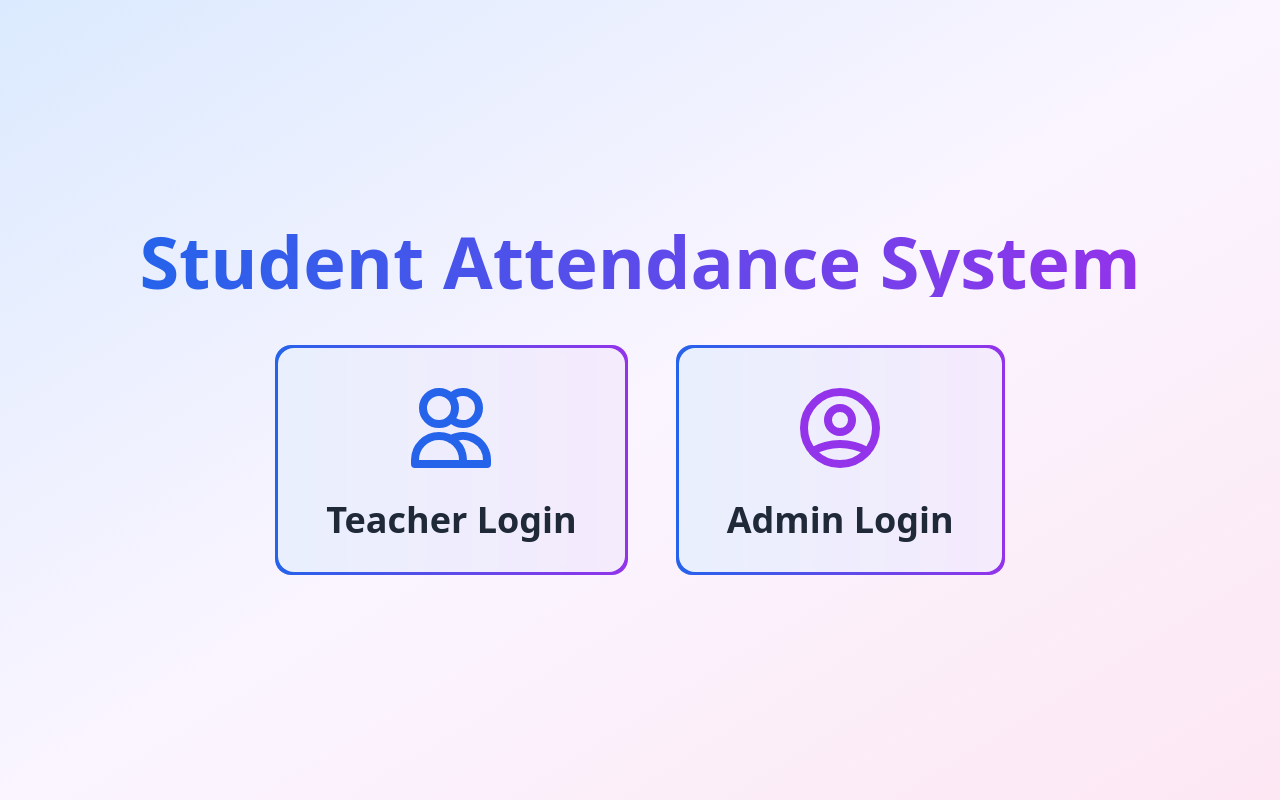
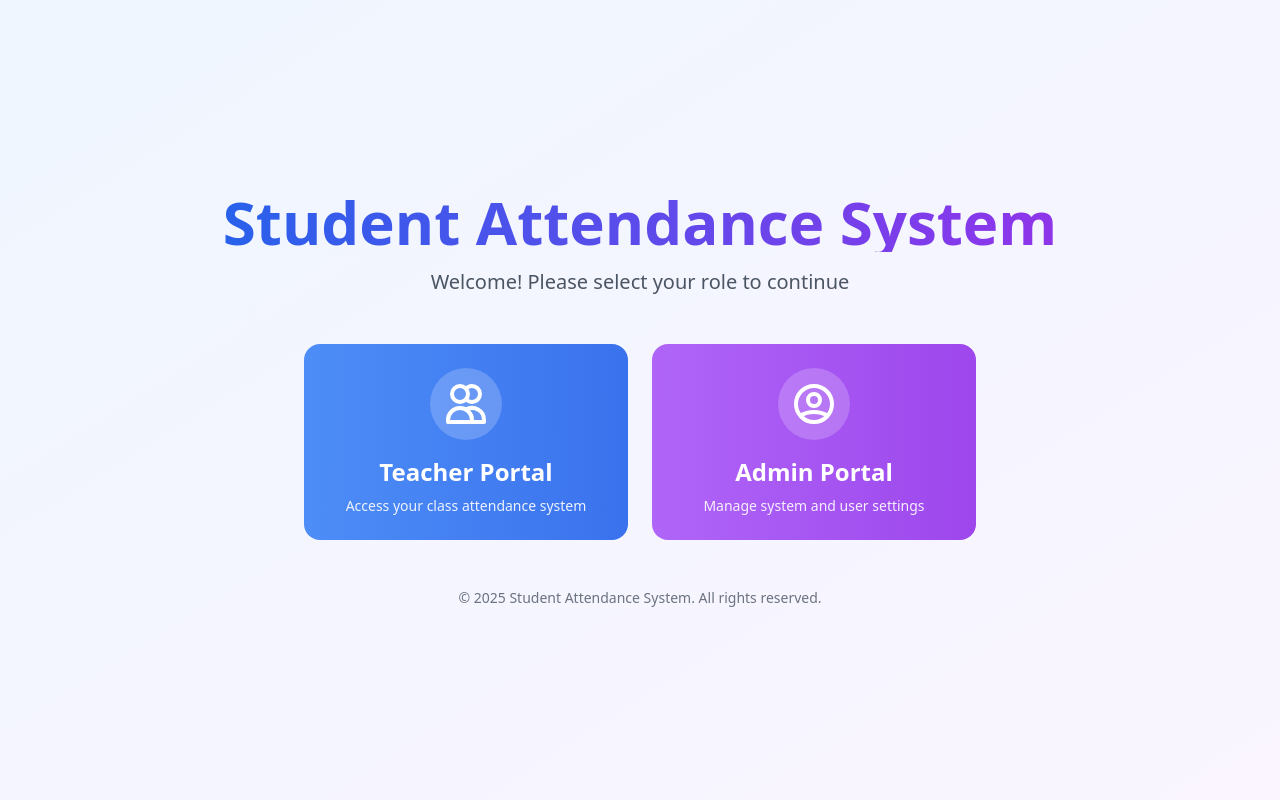
Before and after one commit to ShubhamDindorkar/raj-atd, a React (Vite) app: page / in a window 1280 px wide. Built offline with nearby package versions, Linux system fonts and the light colour scheme.

Commit message:
restored landing page

```diff
--- a/src/components/LandingPage.jsx
+++ b/src/components/LandingPage.jsx
@@ -1,62 +1,64 @@
 import React from 'react';
 import { useNavigate } from 'react-router-dom';
-import { motion } from 'framer-motion';
 
 const LandingPage = () => {
   const navigate = useNavigate();
 
   return (
-    <div className="min-h-screen flex items-center justify-center
-                    bg-gradient-to-br from-blue-100 via-purple-50 to-pink-100
-                    dark:from-blue-950 dark:via-purple-900 dark:to-gray-900
-                    transition-colors duration-300">
-      <div className="max-w-7xl mx-auto px-8 py-12 text-center">
-        <motion.div
-          initial={{ opacity: 0, y: 20 }}
-          animate={{ opacity: 1, y: 0 }}
-          className="space-y-12"
-        >
-          <h1 className="text-7xl font-bold bg-gradient-to-r from-blue-600 to-purple-600
-                         text-transparent bg-clip-text mb-8">
+    <div className="min-h-screen bg-gradient-to-br from-blue-50 to-purple-50 flex items-center justify-center p-4">
+      <div className="max-w-4xl w-full mx-auto">
+        <div className="text-center mb-12">
+          <h1 className="text-5xl md:text-6xl font-bold mb-4 bg-gradient-to-r from-blue-600 to-purple-600 text-transparent bg-clip-text">
             Student Attendance System
           </h1>
+          <p className="text-gray-600 text-lg md:text-xl">
+            Welcome! Please select your role to continue
+          </p>
+        </div>
 
-          <div className="flex justify-center gap-12 mt-16">
-            <motion.button
-              whileHover={{ scale: 1.05 }}
-              whileTap={{ scale: 0.95 }}
+        <div className="grid md:grid-cols-2 gap-6 max-w-2xl mx-auto">
+          {/* Teacher Card */}
+          <button
             onClick={() => navigate('/teacher-login')}
-              className="group relative p-[3px] rounded-2xl bg-gradient-to-r from-blue-600 to-purple-600"
+            className="group relative overflow-hidden rounded-2xl transition-all duration-300 hover:shadow-xl hover:-translate-y-1 focus:outline-none focus:ring-2 focus:ring-blue-500 focus:ring-offset-2"
           >
-              <div className="px-12 py-8 rounded-2xl bg-white/90 dark:bg-gray-800/90 backdrop-blur-sm">
-                <div className="flex flex-col items-center gap-6">
-                  <svg className="w-24 h-24 text-blue-600 dark:text-blue-400" fill="none" stroke="currentColor" viewBox="0 0 24 24">
+            <div className="absolute inset-0 bg-gradient-to-r from-blue-500 to-blue-600 opacity-90 group-hover:opacity-100 transition-opacity" />
+            <div className="relative p-6 flex flex-col items-center">
+              <div className="p-3 bg-white/20 rounded-full mb-4">
+                <svg className="w-12 h-12 text-white" fill="none" stroke="currentColor" viewBox="0 0 24 24">
                   <path strokeLinecap="round" strokeLinejoin="round" strokeWidth={2}
                     d="M12 4.354a4 4 0 110 5.292M15 21H3v-1a6 6 0 0112 0v1zm0 0h6v-1a6 6 0 00-9-5.197M13 7a4 4 0 11-8 0 4 4 0 018 0z" />
                 </svg>
-                  <span className="text-4xl font-bold text-gray-800 dark:text-white">Teacher Login</span>
               </div>
+              <h2 className="text-2xl font-bold text-white mb-2">Teacher Portal</h2>
+              <p className="text-white/90 text-sm">Access your class attendance system</p>
             </div>
-            </motion.button>
+          </button>
 
-            <motion.button
-              whileHover={{ scale: 1.05 }}
-              whileTap={{ scale: 0.95 }}
+          {/* Admin Card */}
+          <button
             onClick={() => navigate('/admin-login')}
-              className="group relative p-[3px] rounded-2xl bg-gradient-to-r from-blue-600 to-purple-600"
+            className="group relative overflow-hidden rounded-2xl transition-all duration-300 hover:shadow-xl hover:-translate-y-1 focus:outline-none focus:ring-2 focus:ring-purple-500 focus:ring-offset-2"
           >
-              <div className="px-12 py-8 rounded-2xl bg-white/90 dark:bg-gray-800/90 backdrop-blur-sm">
-                <div className="flex flex-col items-center gap-6">
-                  <svg className="w-24 h-24 text-purple-600 dark:text-purple-400" fill="none" stroke="currentColor" viewBox="0 0 24 24">
+            <div className="absolute inset-0 bg-gradient-to-r from-purple-500 to-purple-600 opacity-90 group-hover:opacity-100 transition-opacity" />
+            <div className="relative p-6 flex flex-col items-center">
+              <div className="p-3 bg-white/20 rounded-full mb-4">
+                <svg className="w-12 h-12 text-white" fill="none" stroke="currentColor" viewBox="0 0 24 24">
                   <path strokeLinecap="round" strokeLinejoin="round" strokeWidth={2}
                     d="M5.121 17.804A13.937 13.937 0 0112 16c2.5 0 4.847.655 6.879 1.804M15 10a3 3 0 11-6 0 3 3 0 016 0zm6 2a9 9 0 11-18 0 9 9 0 0118 0z" />
                 </svg>
-                  <span className="text-4xl font-bold text-gray-800 dark:text-white">Admin Login</span>
               </div>
+              <h2 className="text-2xl font-bold text-white mb-2">Admin Portal</h2>
+              <p className="text-white/90 text-sm">Manage system and user settings</p>
             </div>
-            </motion.button>
+          </button>
         </div>
-        </motion.div>
+
+        <div className="text-center mt-12">
+          <p className="text-sm text-gray-500">
+            © {new Date().getFullYear()} Student Attendance System. All rights reserved.
+          </p>
+        </div>
       </div>
     </div>
   );
```
Lines whose indentation alone changed are shown as unchanged.
